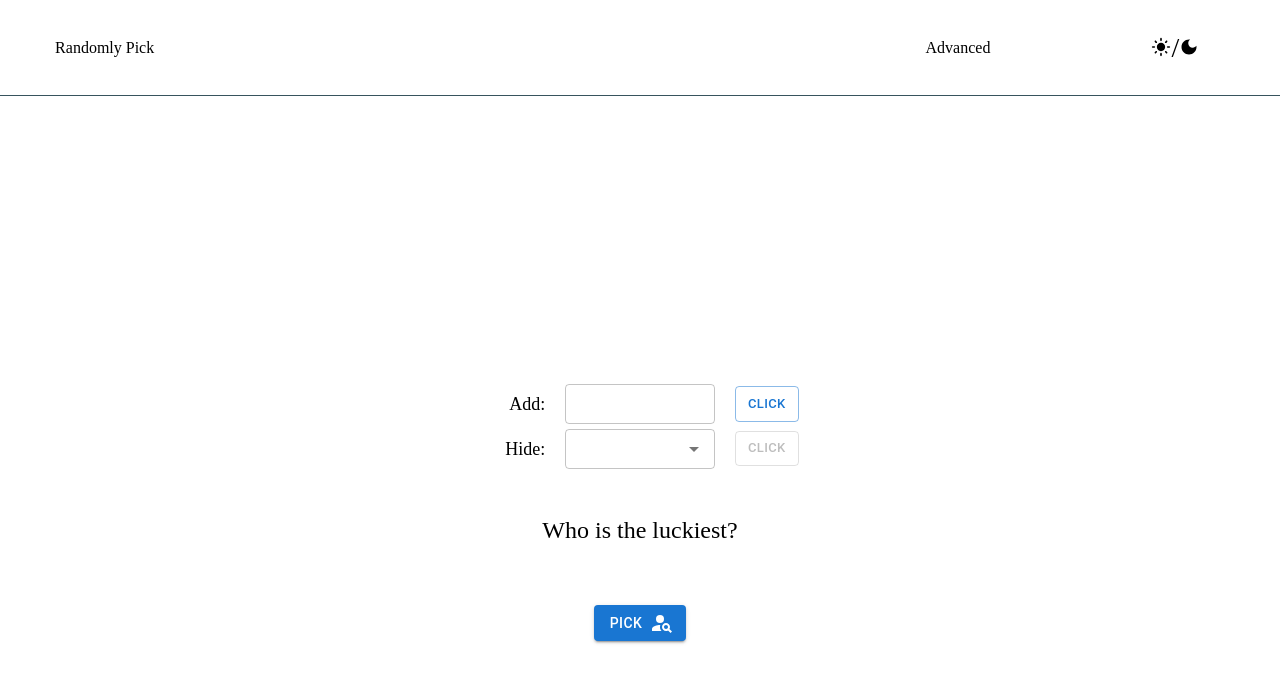
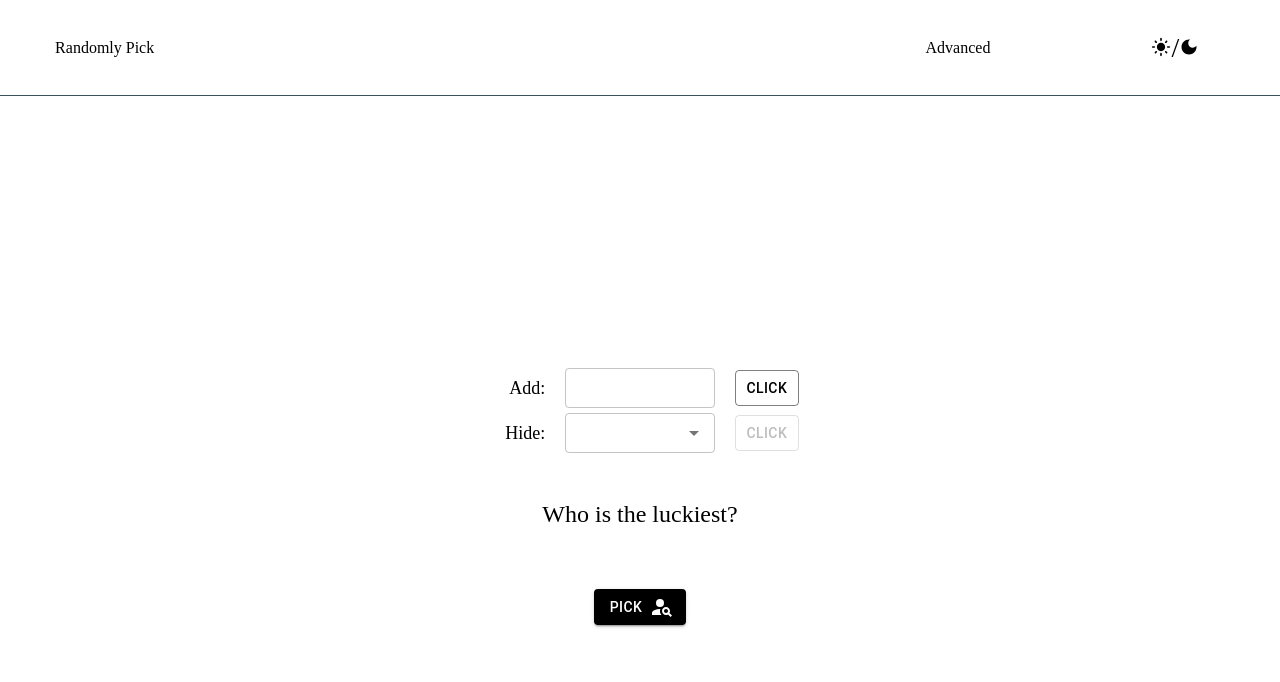
Before and after one commit to TL021/randomly-pick, a Next.js app: page /advanced in a window 1280 px wide. Shown: the top 682 px of the page. Built offline with nearby package versions, Linux system fonts and the light colour scheme.

Commit message:
fix compatibility

```diff
--- a/components/header/header.jsx
+++ b/components/header/header.jsx
@@ -14,13 +14,14 @@ export default function Header() {
         <Link href='/advanced'>
           <a className={headerStyle.subTitle1}>Advanced</a>
         </Link>
-        {/* <Link href='/customized'>
-          <a className={headerStyle.subTitle2}>Customized</a>
-        </Link> */}
         <div className={headerStyle.subTitle2}>
-          <span className={headerStyle.modeIcon}><LightModeIcon fontSize="small" /></span>
-          <span className={headerStyle.slash}>/</span>
-          <span className={headerStyle.modeIcon}><DarkModeIcon fontSize="small" /></span>
+          <span className={headerStyle.iconMode}>
+            <LightModeIcon fontSize="small" />
+          </span>
+          <span className={headerStyle.modeSlash}>/</span>
+          <span className={headerStyle.iconMode}>
+            <DarkModeIcon fontSize="small" />
+          </span>
         </div>
       </div>
     </>
--- a/components/header/header.module.css
+++ b/components/header/header.module.css
@@ -23,9 +23,9 @@
   grid-column: 4 / 5;
   place-self: center;
 }
-.modeIcon {
+.iconMode {
   cursor: pointer;
 }
-.slash {
+.modeSlash {
   font-size: 28px;
 }
--- a/components/pick/pick.jsx
+++ b/components/pick/pick.jsx
@@ -6,6 +6,8 @@ import { getRandomNum } from '../../utils/utils'
 import { employeeDailyArr } from '../../src/data'
 
 import pickStyle from './pick.module.scss'
+
+// import black from '@mui/material/colors/black';
 
 export default class Pick extends Component{
 
@@ -30,14 +32,11 @@ export default class Pick extends Component{
 
     this.interval = setInterval(() => {
       const randomNum = getRandomNum(this.state.len)
-      console.log(111)
       this.setState({name: this.state.employeeDailyArr[randomNum]})
     }, 100);
 
     this.timer = setTimeout(() => {
       clearInterval(this.interval)
-      console.log(222)
-
       this.setState({loading: false})
     }, 3000)
   }
@@ -58,9 +57,9 @@ export default class Pick extends Component{
           <div className={pickStyle.name}>{name}</div>
           <LoadingButton
             size="middle"
+            color='primary'
             onClick={this.handleClickForDaily}
             loading={loading}
-            className={pickStyle.pickBtn}
             endIcon={<PersonSearchIcon />}
             loadingPosition="end"
             variant="contained"
--- a/pages/_app.js
+++ b/pages/_app.js
@@ -1,7 +1,20 @@
 import '../styles/globals.css'
+import { createTheme, ThemeProvider } from '@mui/material/styles';
+
+const theme = createTheme({
+  palette: {
+    primary: {
+      main: '#000',
+    },
+  },
+})
 
 function MyApp({ Component, pageProps }) {
-  return <Component {...pageProps} />
+  return (
+    <ThemeProvider theme={theme}>
+      <Component {...pageProps} />
+    </ThemeProvider>
+  )
 }
 
 export default MyApp
--- a/pages/advanced.js
+++ b/pages/advanced.js
@@ -22,7 +22,6 @@ export default function Advanced() {
   const handleAddClick = (e) => {
     employeeSet.add(addValue)
     setEmployeeArr([...employeeSet])
-    console.log('employeeArr@@@', addValue)
   }
 
   const handleHideClick = () => {
@@ -45,9 +44,9 @@ export default function Advanced() {
             onChange={e => {setAddValue(e.target.value)}}
           />
           <Button
-            className={homeStyle.btn}
+            size="middle"
+            color='primary'
             sx={{ width: 50 }}
-            size="small"
             onClick={handleAddClick}
             variant="outlined"
           >
@@ -63,13 +62,14 @@ export default function Advanced() {
             size="small"
             renderInput={(params) => <TextField {...params} />}
             onChange={value => {
-              console.log('@@@', value)
+              // console.log('@@@', value)
             }}
           />
           <Button
-            className={homeStyle.btn}
+            // className={homeStyle.btn}
+            color='primary'
             sx={{ width: 50 }}
-            size="small"
+            size="middle"
             onClick={handleHideClick}
             variant="outlined"
             disabled
--- a/styles/Home.module.css
+++ b/styles/Home.module.css
@@ -1,20 +1,10 @@
 .main {
   width: 100%;
-  margin-top: 4rem;
+  margin-top: 3rem;
   text-align: center;
   padding: 20rem 0 30rem;
 }
-.btn {
-  background-color: transparent;
-  color: black;
-  border-radius: 0.6rem;
-  height: 2.2rem;
-  border-color: rgb(0, 0, 0, 0.3);
-}
-.btn:hover {
-  background-color: rgb(0, 0, 0, 0.2);
-  border-color: rgb(0, 0, 0, 0.3);
-}
+
 /* css for advanced.js */
 .filterWrap {
   margin: 0 auto 3rem;
--- a/styles/globals.css
+++ b/styles/globals.css
@@ -7,8 +7,6 @@ body {
 body {
   background-color: white;
   color: black;
-  /* background-color: black;
-  color: white; */
 }
 a {
   color: inherit;
```
